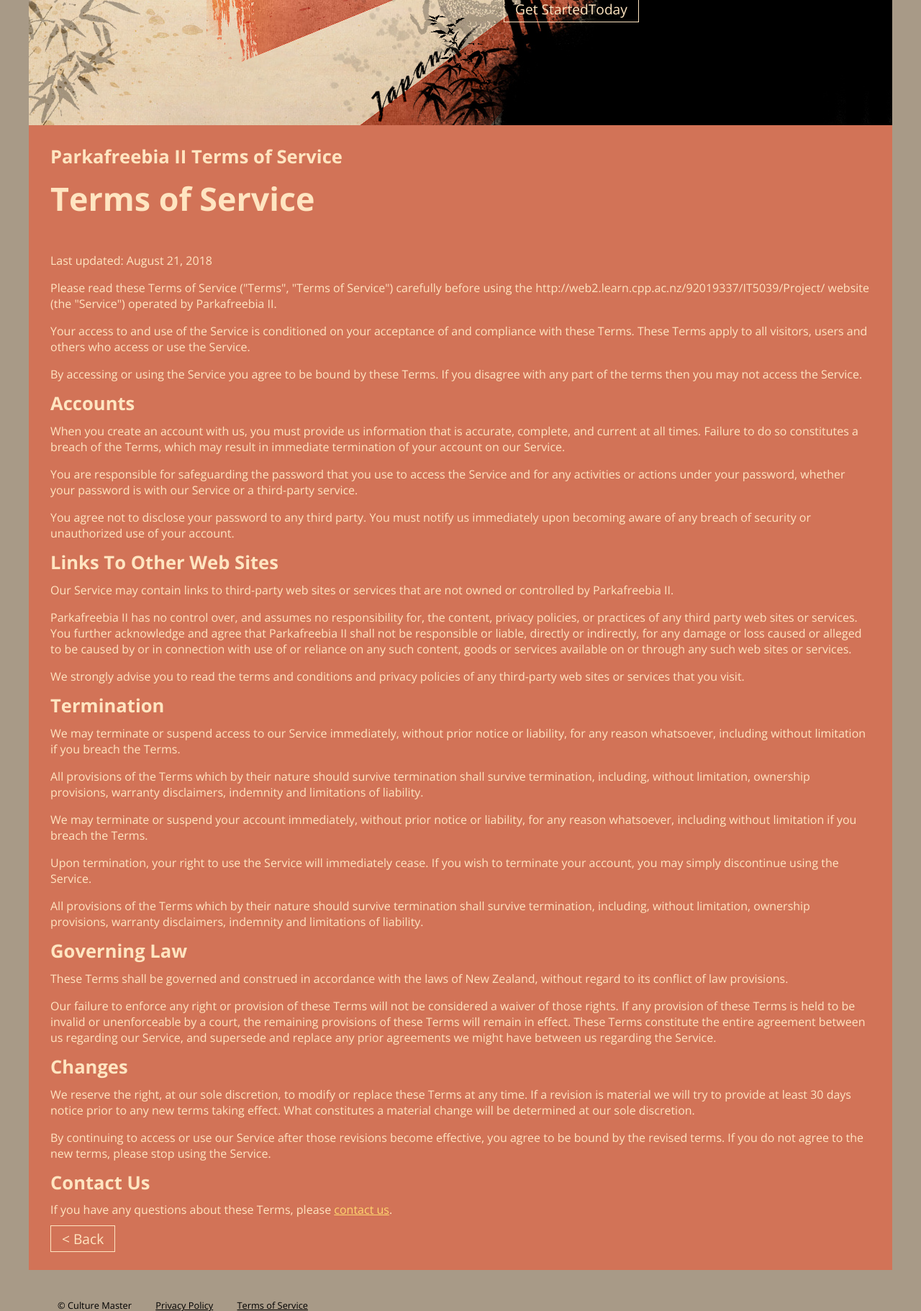
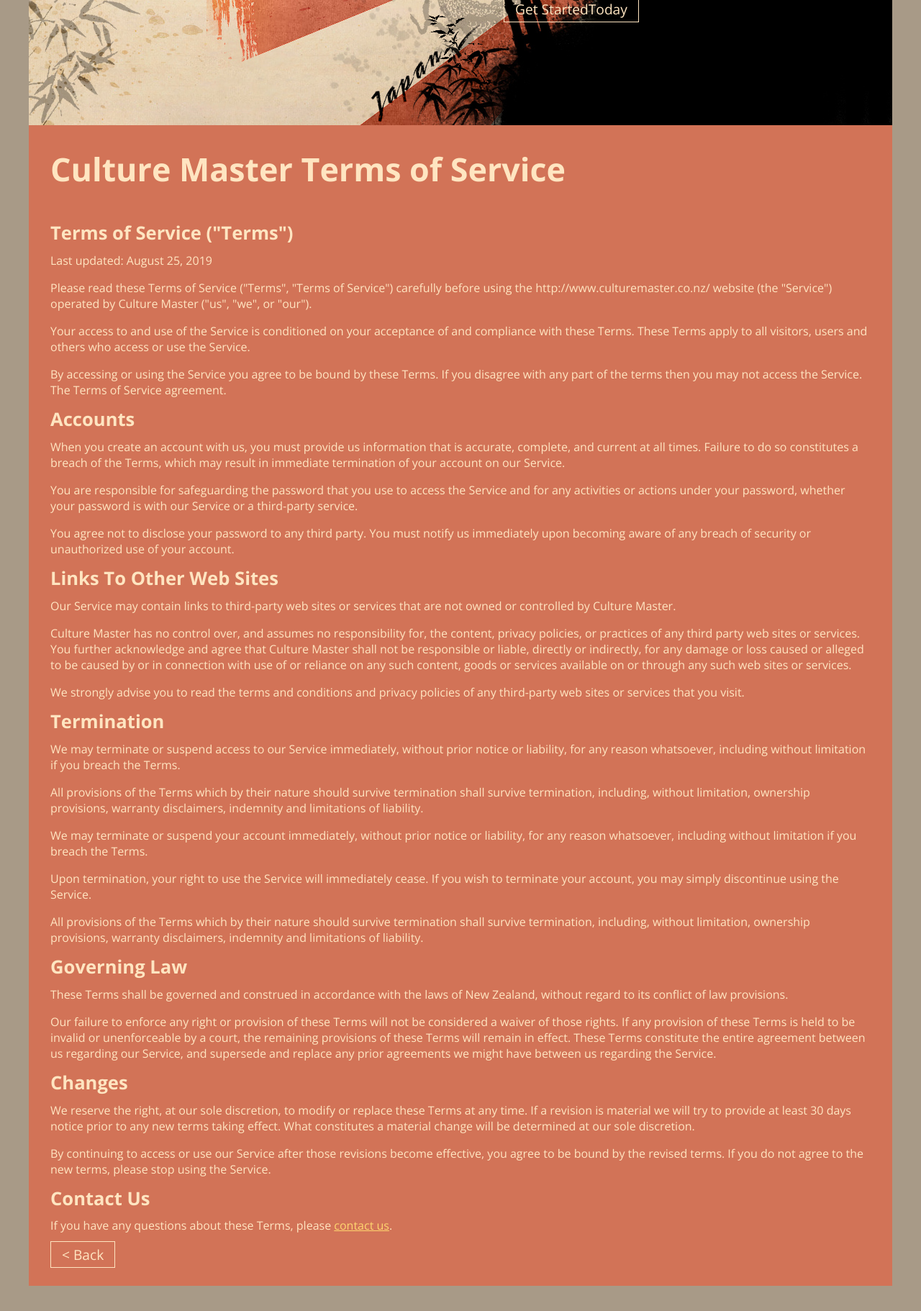
Before and after one commit to Callum-Bartle-92019337/Go-Team-203-Website, a Django app: page /home/TermsOfService/ in a window 1280 px wide. Shown: the part 256-2078 px from the top of the page at 72% size. Run offline with Django 3.2, Linux system fonts and the light colour scheme.

Commit message:
TOS Change

```diff
--- a/home/templates/home/termsOfService.html
+++ b/home/templates/home/termsOfService.html
@@ -3,41 +3,34 @@
 {% block content %}
 <section class="about">
   <article>
-    <h2>Parkafreebia II Terms of Service</h2>
-    <h1>Terms of Service</h1>
+        <h1>Culture Master Terms of Service</h1>
+     <h2>Terms of Service ("Terms")</h2>
 
 
-    <p>Last updated: August 21, 2018</p>
+    <p>Last updated: August 25, 2019</p>
 
 
-    <p>Please read these Terms of Service ("Terms", "Terms of Service") carefully before using the http://web2.learn.cpp.ac.nz/92019337/IT5039/Project/ website (the "Service") operated by Parkafreebia
-      II.
-    </p>
+    <p>Please read these Terms of Service ("Terms", "Terms of Service") carefully before using the http://www.culturemaster.co.nz/ website (the "Service") operated by Culture Master ("us", "we", or "our").</p>
 
     <p>Your access to and use of the Service is conditioned on your acceptance of and compliance with these Terms. These Terms apply to all visitors, users and others who access or use the Service.</p>
 
-    <p>By accessing or using the Service you agree to be bound by these Terms. If you disagree with any part of the terms then you may not access the Service.</p>
+    <p>By accessing or using the Service you agree to be bound by these Terms. If you disagree with any part of the terms then you may not access the Service. The Terms of Service agreement.</p>
 
 
     <h2>Accounts</h2>
 
-    <p>When you create an account with us, you must provide us information that is accurate, complete, and current at all times. Failure to do so constitutes a breach of the Terms, which may result in
-      immediate termination of your account on our Service.</p>
+    <p>When you create an account with us, you must provide us information that is accurate, complete, and current at all times. Failure to do so constitutes a breach of the Terms, which may result in immediate termination of your account on our Service.</p>
 
-    <p>You are responsible for safeguarding the password that you use to access the Service and for any activities or actions under your password, whether your password is with our Service or a third-party
-      service.
-    </p>
+    <p>You are responsible for safeguarding the password that you use to access the Service and for any activities or actions under your password, whether your password is with our Service or a third-party service.</p>
 
     <p>You agree not to disclose your password to any third party. You must notify us immediately upon becoming aware of any breach of security or unauthorized use of your account.</p>
 
 
     <h2>Links To Other Web Sites</h2>
 
-    <p>Our Service may contain links to third-party web sites or services that are not owned or controlled by Parkafreebia II.</p>
+    <p>Our Service may contain links to third-party web sites or services that are not owned or controlled by Culture Master.</p>
 
-    <p>Parkafreebia II has no control over, and assumes no responsibility for, the content, privacy policies, or practices of any third party web sites or services. You further acknowledge and agree that
-      Parkafreebia II shall not be responsible or liable, directly or indirectly, for any damage or loss caused or alleged to be caused by or in connection with use of or reliance on any such content,
-      goods or services available on or through any such web sites or services.</p>
+    <p>Culture Master has no control over, and assumes no responsibility for, the content, privacy policies, or practices of any third party web sites or services. You further acknowledge and agree that Culture Master shall not be responsible or liable, directly or indirectly, for any damage or loss caused or alleged to be caused by or in connection with use of or reliance on any such content, goods or services available on or through any such web sites or services.</p>
 
     <p>We strongly advise you to read the terms and conditions and privacy policies of any third-party web sites or services that you visit.</p>
 
@@ -46,30 +39,25 @@
 
     <p>We may terminate or suspend access to our Service immediately, without prior notice or liability, for any reason whatsoever, including without limitation if you breach the Terms.</p>
 
-    <p>All provisions of the Terms which by their nature should survive termination shall survive termination, including, without limitation, ownership provisions, warranty disclaimers, indemnity and
-      limitations of liability.</p>
+    <p>All provisions of the Terms which by their nature should survive termination shall survive termination, including, without limitation, ownership provisions, warranty disclaimers, indemnity and limitations of liability.</p>
 
     <p>We may terminate or suspend your account immediately, without prior notice or liability, for any reason whatsoever, including without limitation if you breach the Terms.</p>
 
     <p>Upon termination, your right to use the Service will immediately cease. If you wish to terminate your account, you may simply discontinue using the Service.</p>
 
-    <p>All provisions of the Terms which by their nature should survive termination shall survive termination, including, without limitation, ownership provisions, warranty disclaimers, indemnity and
-      limitations of liability.</p>
+    <p>All provisions of the Terms which by their nature should survive termination shall survive termination, including, without limitation, ownership provisions, warranty disclaimers, indemnity and limitations of liability.</p>
 
 
     <h2>Governing Law</h2>
 
     <p>These Terms shall be governed and construed in accordance with the laws of New Zealand, without regard to its conflict of law provisions.</p>
 
-    <p>Our failure to enforce any right or provision of these Terms will not be considered a waiver of those rights. If any provision of these Terms is held to be invalid or unenforceable by a court,
-      the remaining provisions of these Terms will remain in effect. These Terms constitute the entire agreement between us regarding our Service, and supersede and replace any prior agreements we
-      might have between us regarding the Service.</p>
+    <p>Our failure to enforce any right or provision of these Terms will not be considered a waiver of those rights. If any provision of these Terms is held to be invalid or unenforceable by a court, the remaining provisions of these Terms will remain in effect. These Terms constitute the entire agreement between us regarding our Service, and supersede and replace any prior agreements we might have between us regarding the Service.</p>
 
 
     <h2>Changes</h2>
 
-    <p>We reserve the right, at our sole discretion, to modify or replace these Terms at any time. If a revision is material we will try to provide at least 30 days notice prior to any new terms taking
-      effect. What constitutes a material change will be determined at our sole discretion.</p>
+    <p>We reserve the right, at our sole discretion, to modify or replace these Terms at any time. If a revision is material we will try to provide at least 30 days notice prior to any new terms taking effect. What constitutes a material change will be determined at our sole discretion.</p>
 
     <p>By continuing to access or use our Service after those revisions become effective, you agree to be bound by the revised terms. If you do not agree to the new terms, please stop using the Service.</p>
 
```
